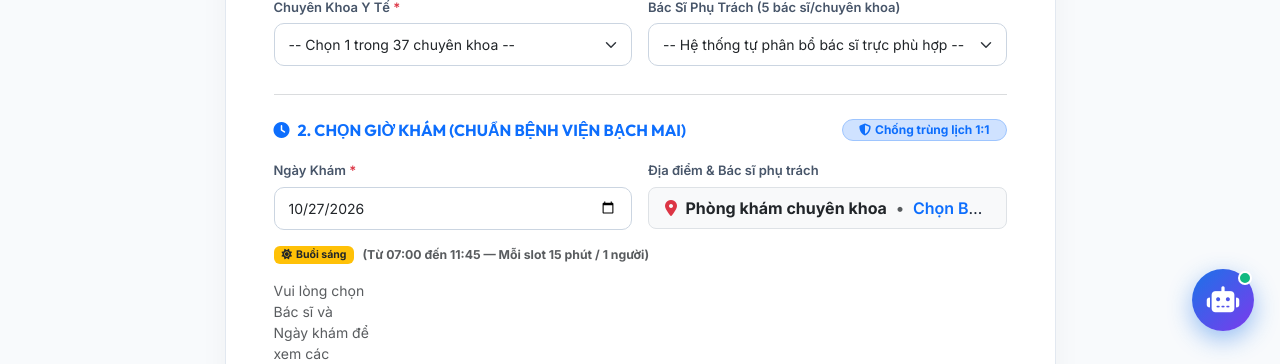
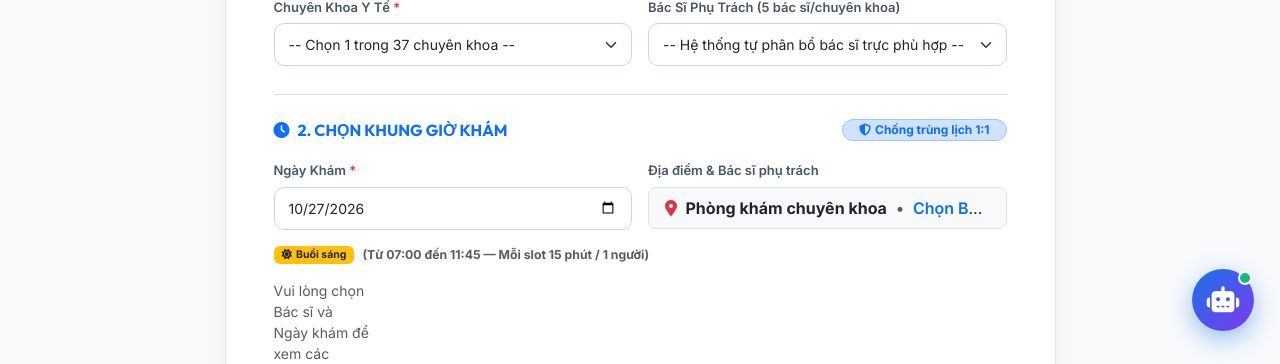
Before and after one commit to nguyenvantoan-2006/hospital-ai, a FastAPI app: page /dat_lich_online.html in a window 1280 px wide. Shown: the part 443-807 px from the top of the page. Run offline with FastAPI, Linux system fonts and the light colour scheme; data that the repository does not hold is empty; some libraries are stand-ins or nearby versions.

Commit message:
feat(ui): doi tieu de thanh 2. CHON KHUNG GIO KHAM

```diff
--- a/templates/dat_lich_online.html
+++ b/templates/dat_lich_online.html
@@ -329,7 +329,7 @@
               <div class="mb-4">
                 <div class="d-flex align-items-center justify-content-between mb-3">
                   <h6 class="fw-bold text-primary font-outfit mb-0">
-                    <i class="fa-solid fa-clock me-2"></i>2. CHỌN GIỜ KHÁM (CHUẨN BỆNH VIỆN BẠCH MAI)
+                    <i class="fa-solid fa-clock me-2"></i>2. CHỌN KHUNG GIỜ KHÁM
                   </h6>
                   <span class="badge bg-primary-subtle text-primary border border-primary-subtle px-3 py-1 rounded-pill small">
                     <i class="fa-solid fa-shield-halved me-1"></i>Chống trùng lịch 1:1
```
